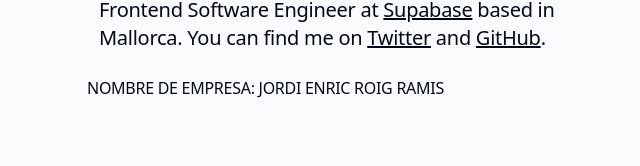
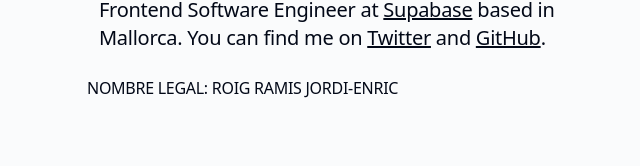
Before and after one commit to jordienr/jordienric.com, a Next.js app: page /empresa in a window 1280 px wide. Shown: the part 136-302 px from the top of the page, without its empty margins (241-881 px from the left). Built offline with nearby package versions, Linux system fonts and the light colour scheme.

Commit message:
Match company legal name to AEAT certificate

```diff
--- a/app/empresa/page.tsx
+++ b/app/empresa/page.tsx
@@ -8,7 +8,7 @@ export const metadata: Metadata = {
 export default function EmpresaPage() {
   return (
     <main lang="es" className="container px-3">
-      <p>NOMBRE DE EMPRESA: JORDI ENRIC ROIG RAMIS</p>
+      <p>NOMBRE LEGAL: ROIG RAMIS JORDI-ENRIC</p>
     </main>
   );
 }
```
